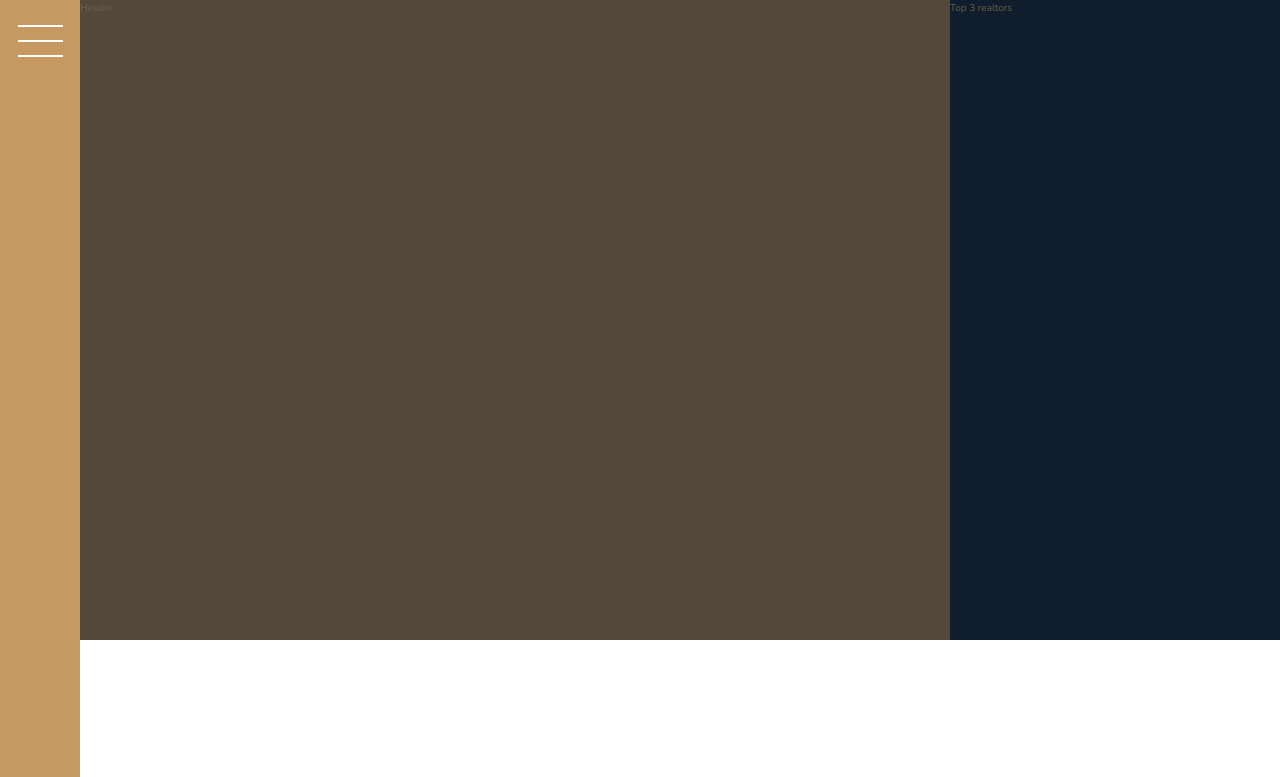
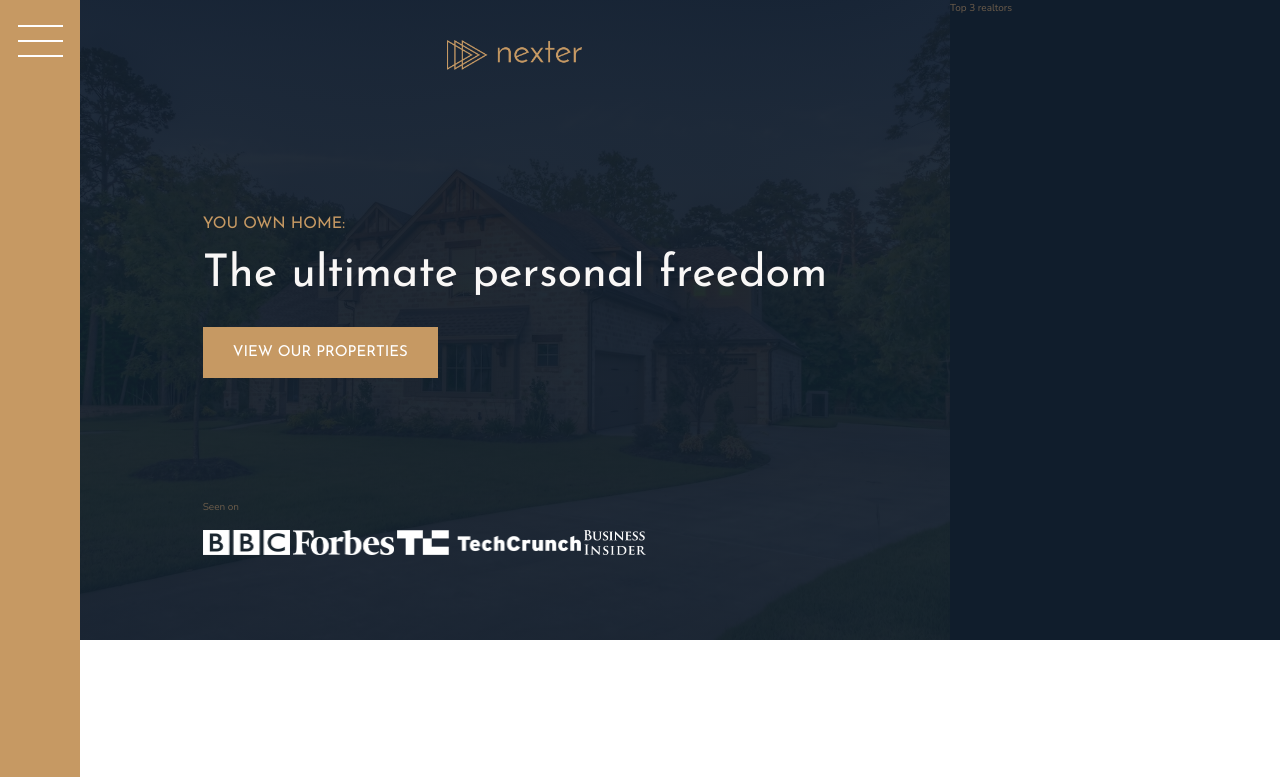
Before and after one commit to dmgimhana/luxuryhomes, a website: page index.html in a window 1280 px wide. Shown: the top 777 px of the page. Drawn offline with nearby package versions, Linux system fonts and the light colour scheme.

Commit message:
started building the header

```diff
--- a/index.html
+++ b/index.html
@@ -18,7 +18,19 @@
     <div class="sidebar">
       <button class="nav-btn"></button>
     </div>
-    <div class="header">Header</div>
+    <div class="header">
+      <img src="img/logo.png" alt="LuxuryHomes logo" class="header__logo" />
+      <h3 class="heading-3">You own home:</h3>
+      <h1 class="heading-1">The ultimate personal freedom</h1>
+      <button class="btn header__btn">View our properties</button>
+      <div class="header__seenon-text">Seen on</div>
+      <div class="header__seenon-logos">
+        <img src="img/logo-bbc.png" alt="Seen on logo 1" />
+        <img src="img/logo-forbes.png" alt="Seen on logo 2" />
+        <img src="img/logo-techcrunch.png" alt="Seen on logo 3" />
+        <img src="img/logo-bi.png" alt="Seen on logo 4" />
+      </div>
+    </div>
     <div class="realtors">Top 3 realtors</div>
     <div class="features">
       <div class="feature">
--- a/sass/_header.scss
+++ b/sass/_header.scss
@@ -1,4 +1,40 @@
 .header {
   background-color: $color-grey-dark-1;
   grid-column: full-start / col-end 6;
+
+  background-image: linear-gradient(
+      rgba($color-secondary, 0.93),
+      rgba($color-secondary, 0.93)
+    ),
+    url(../img/hero.jpeg);
+
+  background-size: cover;
+  background-position: center;
+  padding: 8rem;
+  padding-top: 4rem;
+
+  display: grid;
+  grid-template-rows: 1fr min-content 6rem 1fr;
+  grid-template-columns: max-content;
+  grid-row-gap: 1.5rem;
+  justify-content: center;
+
+  &__logo {
+    height: 3rem;
+    justify-self: center;
+  }
+
+  &__btn {
+    align-self: start;
+    justify-self: start;
+  }
+
+  &__seenon-text {
+  }
+
+  &__seenon-logos {
+    img {
+      height: 2.5rem;
+    }
+  }
 }
--- a/sass/_typography.scss
+++ b/sass/_typography.scss
@@ -5,6 +5,9 @@
 
 .heading-1 {
   @extend %heading;
+  font-size: 4.5rem;
+  color: $color-grey-light-1;
+  line-height: 1;
 }
 
 .heading-2 {
```
Also changed, not shown: css/style.css.
